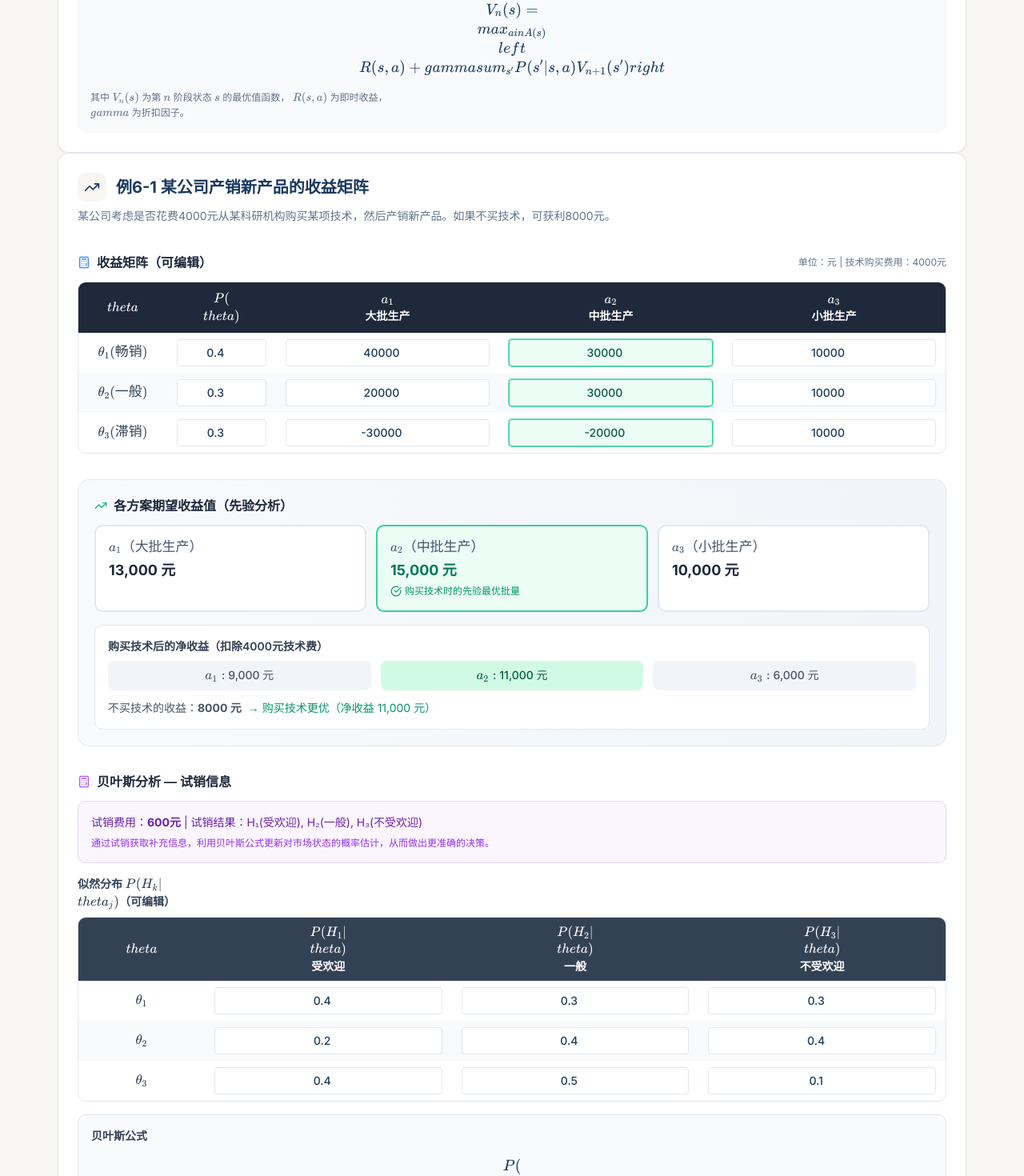
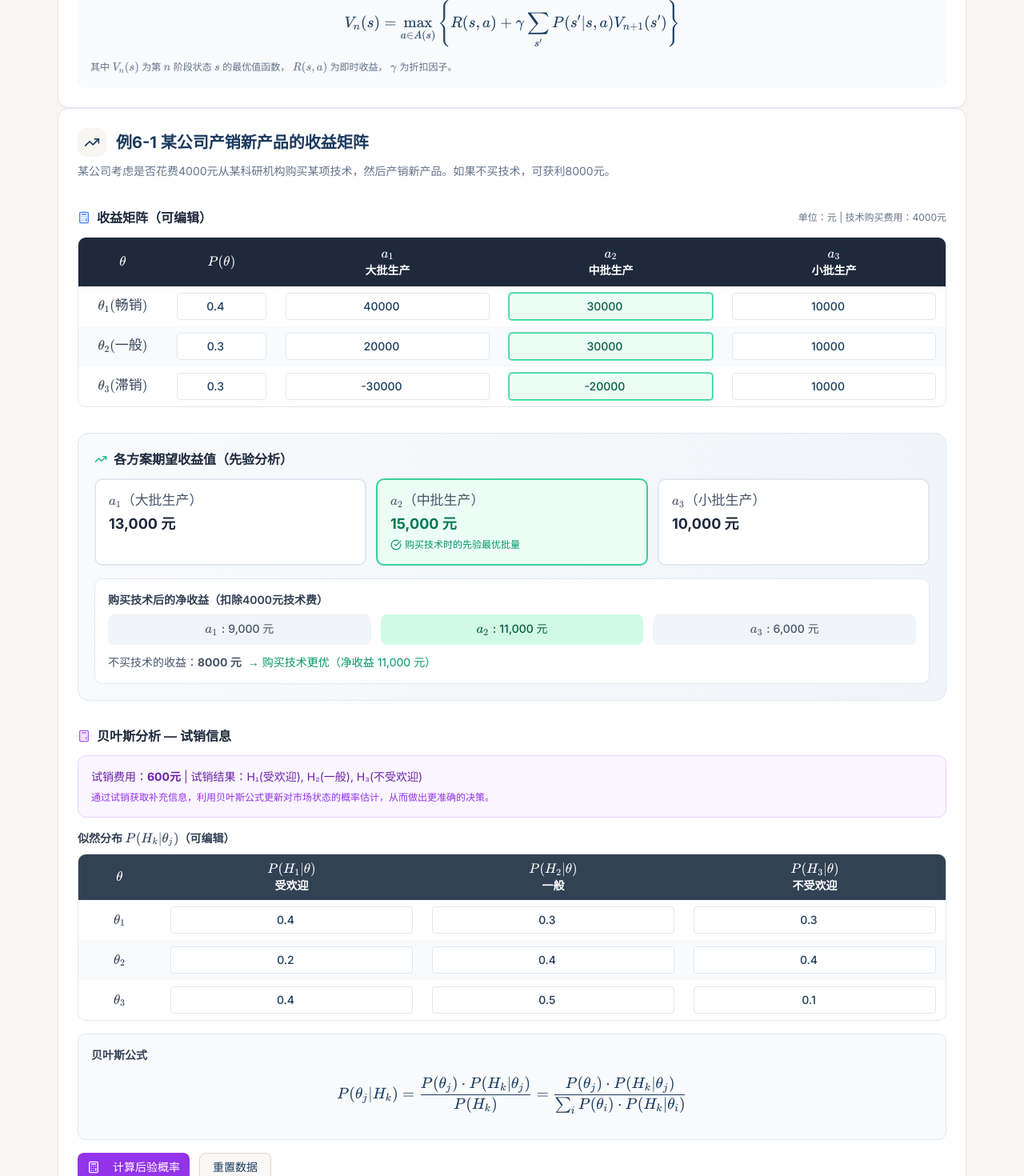
Before and after one commit to GeorgeC77/decision-theory-course, a React (Vite) app in the folder chapters/ch6/: page /#/6-1 in a window 1280 px wide. Shown: the part 1080-2550 px from the top of the page at 80% size. Built offline with nearby package versions, Linux system fonts and the light colour scheme.

Commit message:
Fix ch6 KaTeX JSX escaping: use single backslash in JSX string attrs

```diff
--- a/chapters/ch6/src/pages/GroupDecision.tsx
+++ b/chapters/ch6/src/pages/GroupDecision.tsx
@@ -639,32 +639,32 @@ function WeightedMethodSection() {
           <div className="grid grid-cols-1 md:grid-cols-2 gap-4">
             <FormulaCard
               title="算术加权平均分"
-              formula="p_i^{(k)} = \\sum_{j=1}^{n} w_j u_{ij}^{(k)}"
+              formula="p_i^{(k)} = \sum_{j=1}^{n} w_j u_{ij}^{(k)}"
               desc="对专家k的方案i，按指标权重加权求和"
             />
             <FormulaCard
               title="几何加权平均分"
-              formula="q_i^{(k)} = \\prod_{j=1}^{n} \\left(u_{ij}^{(k)}\\right)^{w_j}"
+              formula="q_i^{(k)} = \prod_{j=1}^{n} \left(u_{ij}^{(k)}\right)^{w_j}"
               desc="对专家k的方案i，按指标权重加权连乘"
             />
             <FormulaCard
               title="混合平均分"
-              formula="t_i = \\frac{p_i + q_i}{2}"
+              formula="t_i = \frac{p_i + q_i}{2}"
               desc="算术与几何平均的折中"
             />
             <FormulaCard
               title="总体平均分"
-              formula="v_i = \\sum_{k=1}^{m} \\lambda_k t_i^{(k)}"
+              formula="v_i = \sum_{k=1}^{m} \lambda_k t_i^{(k)}"
               desc="综合各专家的加权结果"
             />
             <FormulaCard
               title="评价系数"
-              formula="e_i = \\frac{v_i}{\\sum_{j=1}^{n} v_j}"
+              formula="e_i = \frac{v_i}{\sum_{j=1}^{n} v_j}"
               desc="归一化后的综合评分"
             />
             <FormulaCard
               title="协调系数"
-              formula="W = \\frac{12}{m^2(n^3-n)} \\sum_{j=1}^{n} \\left(d_j - \\frac{m(n+1)}{2}\\right)^2"
+              formula="W = \frac{12}{m^2(n^3-n)} \sum_{j=1}^{n} \left(d_j - \frac{m(n+1)}{2}\right)^2"
               desc="m：专家人数；n：方案数；d_j：第 j 个方案的等级和。检验专家意见一致性程度"
             />
           </div>
@@ -790,7 +790,7 @@ function WeightedExample() {
           示例计算（5个方案，2个专家，2个目标）
         </h3>
         <p className="text-xs text-white/70 mt-1">
-          <TeX math="W=(0.5, 0.5)^T" />，<TeX math="\\lambda_1=\\lambda_2=0.5" />
+          <TeX math="W=(0.5, 0.5)^T" />，<TeX math="\lambda_1=\lambda_2=0.5" />
         </p>
       </div>
 
@@ -960,7 +960,7 @@ function WeightedExample() {
           <div>
             <h4 className="text-sm font-semibold text-slate-700 mb-2">
               ④ 总体平均分{" "}
-              <TeX math="v_i = \\sum_{k=1}^{m} \\lambda_k t_i^{(k)}" />
+              <TeX math="v_i = \sum_{k=1}^{m} \lambda_k t_i^{(k)}" />
             </h4>
             <div className="bg-emerald-50 rounded-lg p-3">
               {schemes.map((s) => (
@@ -978,7 +978,7 @@ function WeightedExample() {
           </div>
           <div>
             <h4 className="text-sm font-semibold text-slate-700 mb-2">
-              ⑤ 评价系数 <TeX math="e_i = v_i / \\sum_{i=1}^{n} v_i" />
+              ⑤ 评价系数 <TeX math="e_i = v_i / \sum_{i=1}^{n} v_i" />
             </h4>
             <div className="space-y-1">
               {rankedSchemes.map(({ s, rank, isTop }) => {
--- a/chapters/ch6/src/pages/MarkovDecision.tsx
+++ b/chapters/ch6/src/pages/MarkovDecision.tsx
@@ -450,10 +450,10 @@ export default function MarkovDecision() {
           {/* Formula section */}
           <div className="bg-slate-50 rounded-lg p-4 border border-slate-200 space-y-2">
             <p className="text-sm text-slate-600">稳态概率满足以下方程组：</p>
-            <KaTeX tex="\\pi = \\pi P" display />
-            <KaTeX tex="\\sum_{i} \\pi_i = 1" display />
+            <KaTeX tex="\pi = \pi P" display />
+            <KaTeX tex="\sum_{i} \pi_i = 1" display />
             <p className="text-xs text-slate-500 mt-2">
-              其中 <KaTeX tex="\\pi = {[\\pi_1, \\pi_2, \\dots, \\pi_n]}" /> 为稳态概率向量，P 为状态转移矩阵。
+              其中 <KaTeX tex="\pi = {[\pi_1, \pi_2, \dots, \pi_n]}" /> 为稳态概率向量，P 为状态转移矩阵。
             </p>
           </div>
 
@@ -651,7 +651,7 @@ export default function MarkovDecision() {
                     tex={`\\pi_2 = ${exampleMatrix[0][1]}\\pi_1 + ${exampleMatrix[1][1]}\\pi_2`}
                     display
                   />
-                  <KaTeX tex="\\pi_1 + \\pi_2 = 1" display />
+                  <KaTeX tex="\pi_1 + \pi_2 = 1" display />
                 </div>
                 <div className="mt-3 pt-3 border-t border-violet-200">
                   <p className="text-sm text-violet-700 font-medium mb-1">解得：</p>
@@ -825,7 +825,7 @@ export default function MarkovDecision() {
                 </p>
                 <div className="bg-slate-50 p-3 rounded border border-slate-200">
                   <KaTeX
-                    tex="P(X_{n+1} = j \\mid X_n = i, X_{n-1}, \\dots, X_0) = P(X_{n+1} = j \\mid X_n = i)"
+                    tex="P(X_{n+1} = j \mid X_n = i, X_{n-1}, \dots, X_0) = P(X_{n+1} = j \mid X_n = i)"
                     display
                   />
                 </div>
@@ -843,10 +843,10 @@ export default function MarkovDecision() {
                   <p className="text-sm font-medium">求解步骤：</p>
                   <ol className="list-decimal list-inside text-sm space-y-1">
                     <li>
-                      建立方程组：<KaTeX tex="\\pi_j = \\sum_i \\pi_i P_{ij}" />（对所有状态 j）
+                      建立方程组：<KaTeX tex="\pi_j = \sum_i \pi_i P_{ij}" />（对所有状态 j）
                     </li>
                     <li>
-                      添加归一化条件：<KaTeX tex="\\sum_i \\pi_i = 1" />
+                      添加归一化条件：<KaTeX tex="\sum_i \pi_i = 1" />
                     </li>
                     <li>用任一方程替换为归一化条件（通常替换最后一个方程）</li>
                     <li>解线性方程组得到稳态概率</li>
--- a/chapters/ch6/src/pages/MultiStageDecision.tsx
+++ b/chapters/ch6/src/pages/MultiStageDecision.tsx
@@ -469,7 +469,7 @@ export default function MultiStageDecision() {
           </h3>
           <div className="bg-slate-50 rounded-lg p-4 overflow-x-auto">
             <Katex
-              tex="V_n(s) = \\max_{a \\in A(s)} \\left\\{ R(s,a) + \\gamma \\sum_{s'} P(s'|s,a) V_{n+1}(s') \\right\\}"
+              tex="V_n(s) = \max_{a \in A(s)} \left\{ R(s,a) + \gamma \sum_{s'} P(s'|s,a) V_{n+1}(s') \right\}"
               display
             />
             <p className="text-xs text-slate-500 mt-2">
@@ -481,7 +481,7 @@ export default function MultiStageDecision() {
               的最优值函数，{" "}
               <Katex tex="R(s,a)" />{" "}
               为即时收益，{" "}
-              <Katex tex="\\gamma" />{" "}
+              <Katex tex="\gamma" />{" "}
               为折扣因子。
             </p>
           </div>
@@ -524,10 +524,10 @@ export default function MultiStageDecision() {
               <thead>
                 <tr className="bg-slate-800 text-white">
                   <th className="px-3 py-2.5 text-center font-semibold min-w-[100px]">
-                    <Katex tex="\\theta" />
+                    <Katex tex="\theta" />
                   </th>
                   <th className="px-3 py-2.5 text-center font-semibold min-w-[80px]">
-                    <Katex tex="P(\\theta)" />
+                    <Katex tex="P(\theta)" />
                   </th>
                   <th className="px-3 py-2.5 text-center font-semibold min-w-[100px]">
                     <Katex tex="a_1" />
@@ -722,27 +722,27 @@ export default function MultiStageDecision() {
           <div className="mb-4">
             <h4 className="text-sm font-semibold text-slate-700 mb-2">
               似然分布{" "}
-              <Katex tex="P(H_k | \\theta_j)" />（可编辑）
+              <Katex tex="P(H_k | \theta_j)" />（可编辑）
             </h4>
             <div className="overflow-x-auto rounded-lg border border-slate-200">
               <table className="w-full text-sm">
                 <thead>
                   <tr className="bg-slate-700 text-white">
                     <th className="px-3 py-2 text-center font-semibold">
-                      <Katex tex="\\theta" />
+                      <Katex tex="\theta" />
                     </th>
                     <th className="px-3 py-2 text-center font-semibold">
-                      <Katex tex="P(H_1|\\theta)" />
+                      <Katex tex="P(H_1|\theta)" />
                       <br />
                       受欢迎
                     </th>
                     <th className="px-3 py-2 text-center font-semibold">
-                      <Katex tex="P(H_2|\\theta)" />
+                      <Katex tex="P(H_2|\theta)" />
                       <br />
                       一般
                     </th>
                     <th className="px-3 py-2 text-center font-semibold">
-                      <Katex tex="P(H_3|\\theta)" />
+                      <Katex tex="P(H_3|\theta)" />
                       <br />
                       不受欢迎
                     </th>
@@ -794,7 +794,7 @@ export default function MultiStageDecision() {
               贝叶斯公式
             </h4>
             <Katex
-              tex="P(\\theta_j | H_k) = \\frac{P(\\theta_j) \\cdot P(H_k | \\theta_j)}{P(H_k)} = \\frac{P(\\theta_j) \\cdot P(H_k | \\theta_j)}{\\sum_{i} P(\\theta_i) \\cdot P(H_k | \\theta_i)}"
+              tex="P(\theta_j | H_k) = \frac{P(\theta_j) \cdot P(H_k | \theta_j)}{P(H_k)} = \frac{P(\theta_j) \cdot P(H_k | \theta_j)}{\sum_{i} P(\theta_i) \cdot P(H_k | \theta_i)}"
               display
             />
           </div>
@@ -853,13 +853,13 @@ export default function MultiStageDecision() {
                           <Katex tex="P(H_k)" />
                         </th>
                         <th className="px-3 py-2.5 text-center font-semibold">
-                          <Katex tex="P(\\theta_1|H_k)" />
+                          <Katex tex="P(\theta_1|H_k)" />
                         </th>
                         <th className="px-3 py-2.5 text-center font-semibold">
-                          <Katex tex="P(\\theta_2|H_k)" />
+                          <Katex tex="P(\theta_2|H_k)" />
                         </th>
                         <th className="px-3 py-2.5 text-center font-semibold">
-                          <Katex tex="P(\\theta_3|H_k)" />
+                          <Katex tex="P(\theta_3|H_k)" />
                         </th>
                       </tr>
                     </thead>
--- a/chapters/ch6/src/pages/SequentialDecision.tsx
+++ b/chapters/ch6/src/pages/SequentialDecision.tsx
@@ -1034,7 +1034,7 @@ function ContinuousDecisionModule() {
                 />
               </div>
               <div>
-                <TeX formula="x_i, y_i \\geq 0 \\quad (i=1,2,3,4)" display />
+                <TeX formula="x_i, y_i \geq 0 \quad (i=1,2,3,4)" display />
               </div>
             </div>
           </div>
@@ -1046,7 +1046,7 @@ function ContinuousDecisionModule() {
           <div className="bg-slate-50 rounded-lg p-4 overflow-x-auto">
             <div className="text-sm text-slate-700">
               <TeX
-                formula="\\max Q = \\sum_{i=1}^{4}(4-i+1)(2000x_i + 3000y_i)"
+                formula="\max Q = \sum_{i=1}^{4}(4-i+1)(2000x_i + 3000y_i)"
                 display
               />
             </div>
```
